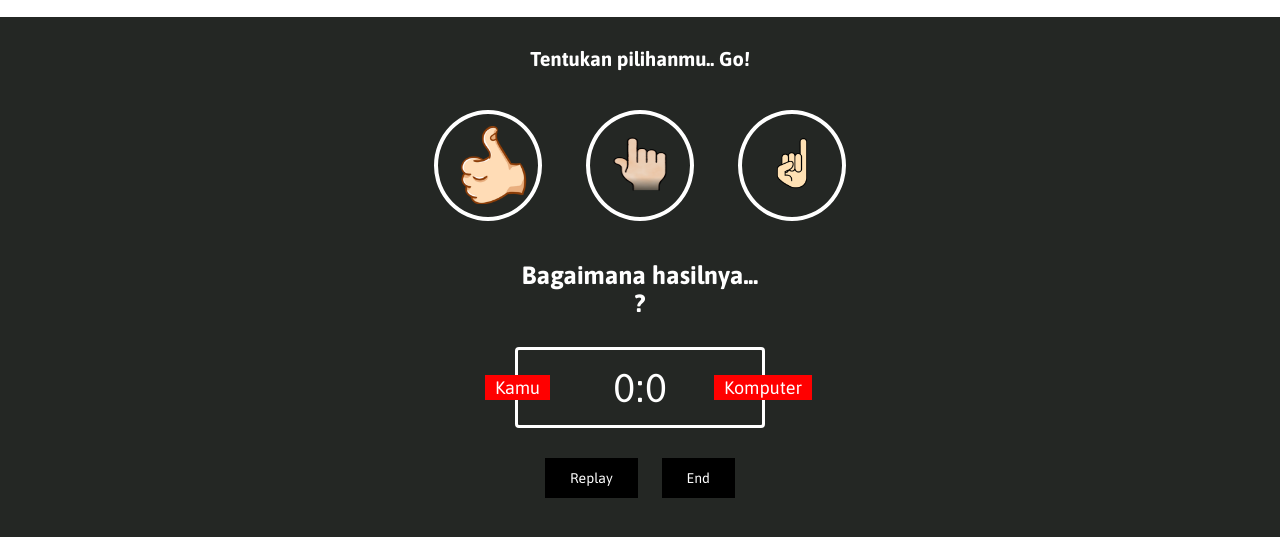
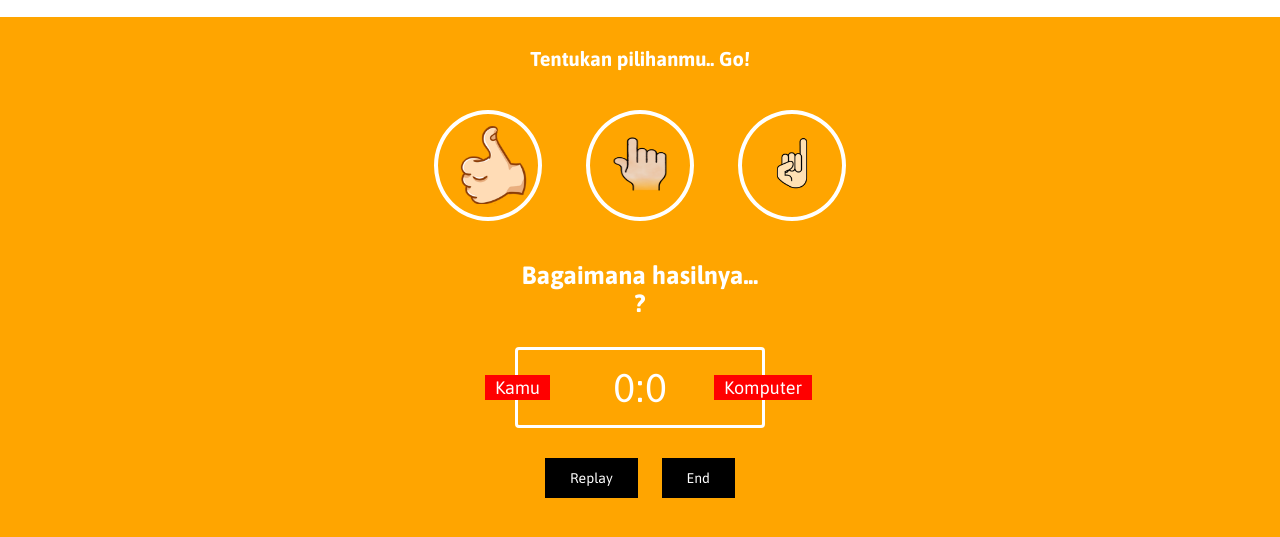
Before and after one commit to syukurbaru/final-project, a plain HTML site: page index.html in a window 1280 px wide. Shown: the part 75-612 px from the top of the page. Drawn offline with Linux system fonts and the light colour scheme.

Commit message:
Update style.css

```diff
--- a/style.css
+++ b/style.css
@@ -8,7 +8,7 @@
 }
 
 body {
-  background-color: #242724;
+  background-color: orange;
 }
 
 header {
```
